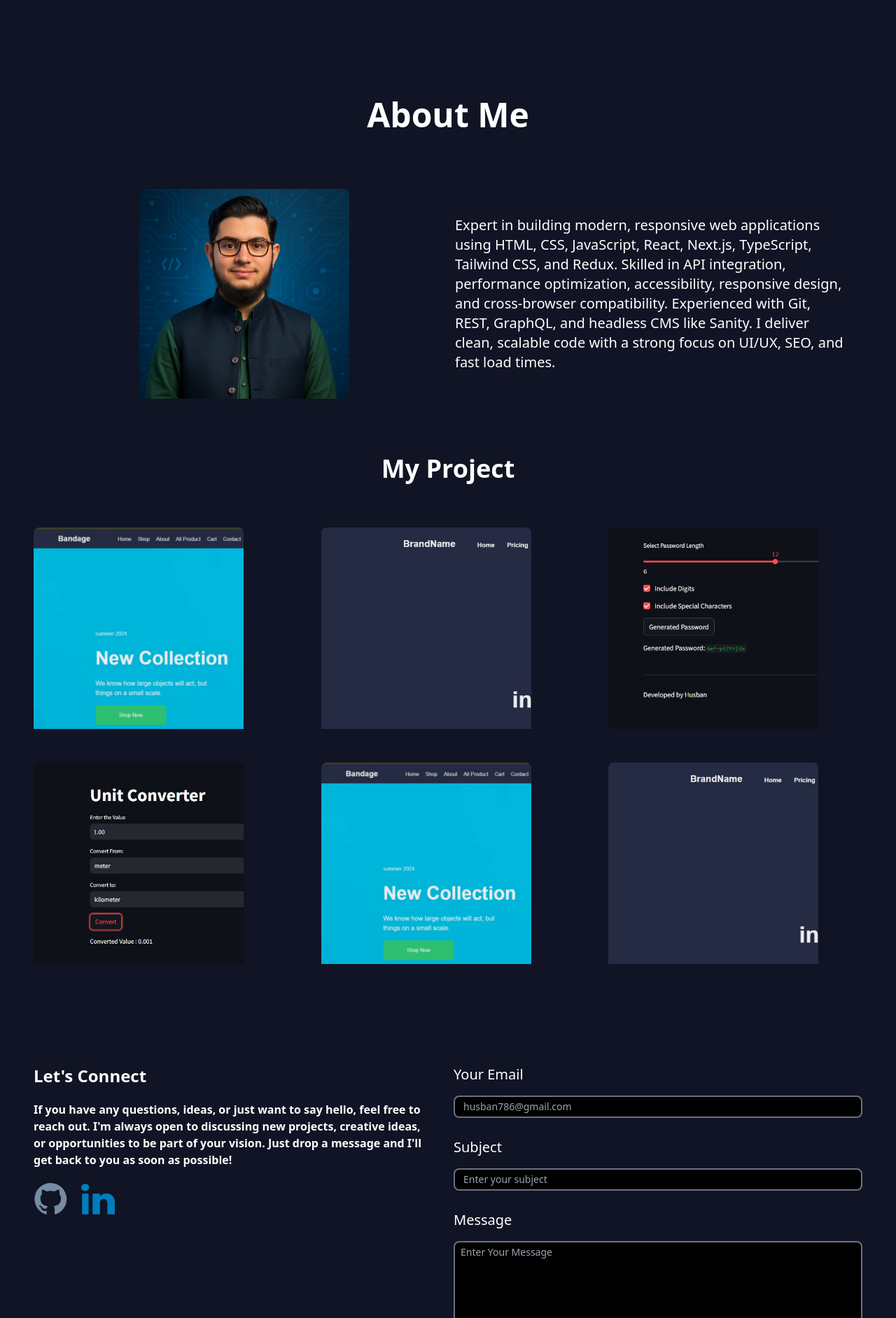
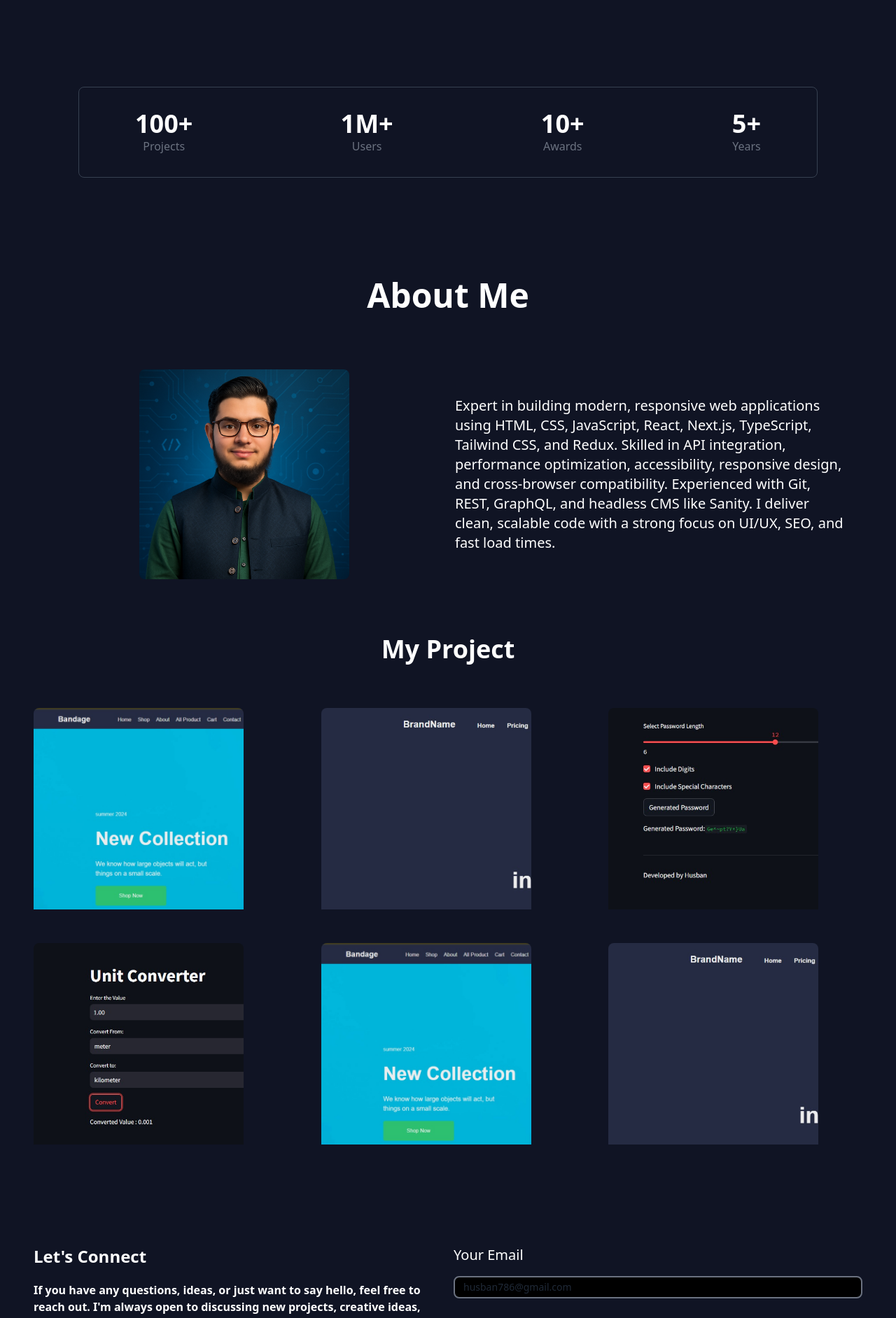
Before and after one commit to HusbanTech12/My-Portfolio, a Next.js app: page / in a window 1280 px wide. Shown: the part 400-2284 px from the top of the page at 70% size. Built offline with nearby package versions, Linux system fonts and the light colour scheme.

Commit message:
Approximately Completed Email Section

```diff
--- a/src/app/api/send/route.js
+++ b/src/app/api/send/route.js
@@ -1,17 +1,24 @@
 import { Resend } from 'resend';
 
 const resend = new Resend(process.env.RESEND_API_KEY);
+const fromEmail = process.env.FROM_EMAIL;
 
-console.log('Api :',process.env.RESEND_API_KEY);
-export async function POST() {
+// console.log('Api :',process.env.RESEND_API_KEY);
+export async function POST(req , res) {
+  const {body} = req;
+  const {email , subject , message } = body;
   try {
     const { data, error } = await resend.emails.send({
-      from: 'Husban Tech <webtechhusban.xyz>',
+      from: fromEmail,
       to: ['husbantech08@gmail.com'],
       subject: 'Hello world',
       react: (
         <>
-          <p>Email Body</p>
+          <h1>{subject}</h1>
+          <p>Thank you for contacting us!</p>
+          <p>New message submitted:</p>
+          <p>{message}</p>
+
         </>
       ),
     });
--- /dev/null
+++ b/src/app/components/Achievement.tsx
@@ -0,0 +1,46 @@
+import React from 'react'
+
+const achievementlist = [
+{
+    metric : 'Projects',
+    value : '100+',
+},
+
+{
+    metric : 'Users',
+    value : '1M+',
+},
+
+{
+    metric : 'Awards',
+    value : '10+',
+},
+
+{
+    metric : 'Years',
+    value : '5+',
+},
+];
+
+const AchievementList = () => {
+  return (
+    <div className='py-8 px-4 xl:gap-16 sm:py-16 xl:px-16'>
+      <div className='flex flex-row item-center justify-between py-8 px-16 border border-gray-700 rounded-lg'>
+      {
+        achievementlist.map((achievement,index) => {
+            return(
+               <div
+               key={index}
+               className='flex flex-col items-center justify-center mx-4'>
+               <h2 className='text-white text-4xl font-bold'>{achievement.value}</h2>
+                <p className='text-gray-500 text-base'>{achievement.metric}</p>
+                </div>
+            )
+        })
+      }
+      </div>
+    </div>
+  )
+}
+
+export default AchievementList
--- a/src/app/components/EmailSection.tsx
+++ b/src/app/components/EmailSection.tsx
@@ -3,7 +3,25 @@ import GithubIcon from '../../../public/github-svgrepo-com.svg'
 import LinkedinIcon from '../../../public/linkedin-color-svgrepo-com.svg'
 import Link from 'next/link';
 import Image from 'next/image';
+
+
+
 const EmailSection = () => {
+
+  const handleSubmit = async (e : React.FormEvent<HTMLFormElement>) => {
+    e.preventDefault();
+    const form =  e.currentTarget;
+    const data = {
+      email: (form.email as HTMLInputElement).value,
+      subject: (form.subject as HTMLInputElement).value,
+        message: (form.message as HTMLInputElement).value,
+
+    }
+  }
+
+
+
+
   return (
     <section className='grid md:grid-cols-2 my-12 md:my-12 py-24 gap-4'>
       <div>
@@ -35,7 +53,7 @@ const EmailSection = () => {
     id="email"
     required
     placeholder='husban786@gmail.com'
-    className='bg-black font-normal border-[2px] border-gray-500 rounded-lg  px-3 py-1 text-blue-400 text-sm placeholder-gray-400'
+    className='bg-black font-normal border-[2px] border-gray-500 rounded-lg  px-3 py-1 text-blue-400 text-sm placeholder-gray-800'
     />
 
     <label htmlFor="text" className='text-white text-xl block font-medium mt-3'>Subject</label>
@@ -45,7 +63,7 @@ const EmailSection = () => {
     id="Subject"
     required
     placeholder='Enter your subject'
-    className='bg-black font-normal border-[2px] border-gray-500 rounded-lg px-3 py-1 text-blue-400 text-sm placeholder-gray-400'
+    className='bg-black font-normal border-[2px] border-gray-500 rounded-lg px-3 py-1 text-blue-400 text-sm placeholder-gray-800'
     />
 
     <label htmlFor="text" className='text-white text-xl block font-medium mt-3'>Message</label>
@@ -55,7 +73,7 @@ const EmailSection = () => {
        id="Message"
        placeholder='Enter Your Message'
        required
-       className='bg-black font-normal border-[2px] border-gray-500 rounded-lg text-blue-400 text-sm placeholder-gray-400 px-2 py-1 w-full h-36'
+       className='bg-black font-normal border-[2px] border-gray-500 rounded-lg text-blue-400 text-sm placeholder-gray-800 px-2 py-1 w-full h-36'
         />
 
         <div>
--- /dev/null
+++ b/src/app/components/Footer.tsx
@@ -0,0 +1,15 @@
+import React from 'react'
+
+const Footer = () => {
+  return (
+    <footer className='footer border border-t-white'>
+
+    <div className='container p-12 flex justify-between text-white'>
+    <span>Husban</span>
+    <p className='text-gray-700'>All rights reserved.</p>
+    </div>
+    </footer>
+  )
+}
+
+export default Footer
--- a/src/app/page.tsx
+++ b/src/app/page.tsx
@@ -4,15 +4,19 @@ import Navbar from './components/Navbar'
 import AboutSection from './components/AboutSection'
 import ProjectsSection from './components/ProjectsSection';
 import EmailSection from './components/EmailSection';
+import Footer from './components/Footer';
+import AchievementList from './components/Achievement';
 export default function Home(){
   return(
       <main className='w-screen min-h-screen flex flex-col bg-[#101424]'>
          <Navbar />
        <div className="container mx-auto px-12 py-20 md:py-5">
        <HeroSection />
+       <AchievementList/>
        <AboutSection />
        <ProjectsSection />
        <EmailSection />
+       <Footer/>
        </div>
       </main>
   )
```
